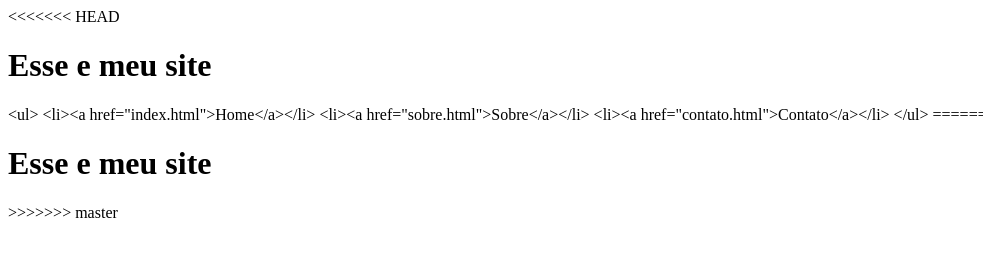
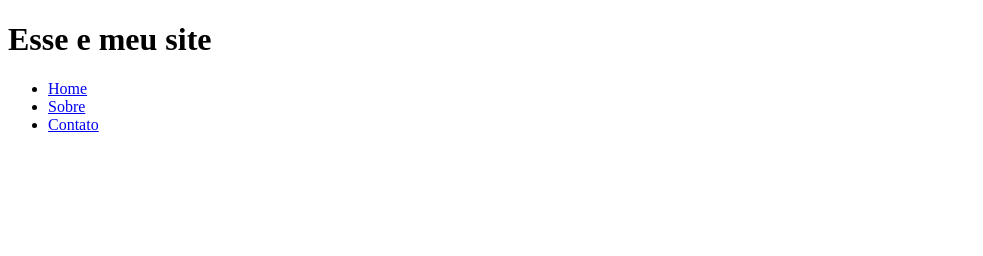
Before and after one commit to tassobarbosa/site, a plain HTML site: page index.html in a window 1280 px wide. Shown: the whole page, without its empty margins (0-983 px from the left). Drawn offline with Linux system fonts and the light colour scheme.

Commit message:
site arrumado

```diff
--- a/index.html
+++ b/index.html
@@ -5,15 +5,11 @@
 		<title> Meu Site</title>
 	</head>
 	<body>
-<<<<<<< HEAD
 		<h1>	Esse e meu site</h1>
-		&lt;ul&gt;
-		&lt;li&gt;&lt;a href="index.html"&gt;Home&lt;/a&gt;&lt;/li&gt;
-		&lt;li&gt;&lt;a href="sobre.html"&gt;Sobre&lt;/a&gt;&lt;/li&gt;
-		&lt;li&gt;&lt;a href="contato.html"&gt;Contato&lt;/a&gt;&lt;/li&gt;
-		&lt;/ul&gt;
-=======
-		<h1>	Esse e meu site</h1>
->>>>>>> master
+		<ul>
+			<li><a href="index.html">Home</a></li>
+			<li><a href="sobre.html">Sobre</a></li>
+			<li><a href="contato.html">Contato</a></li>
+		</ul>
 	</body>
 </html>
```
